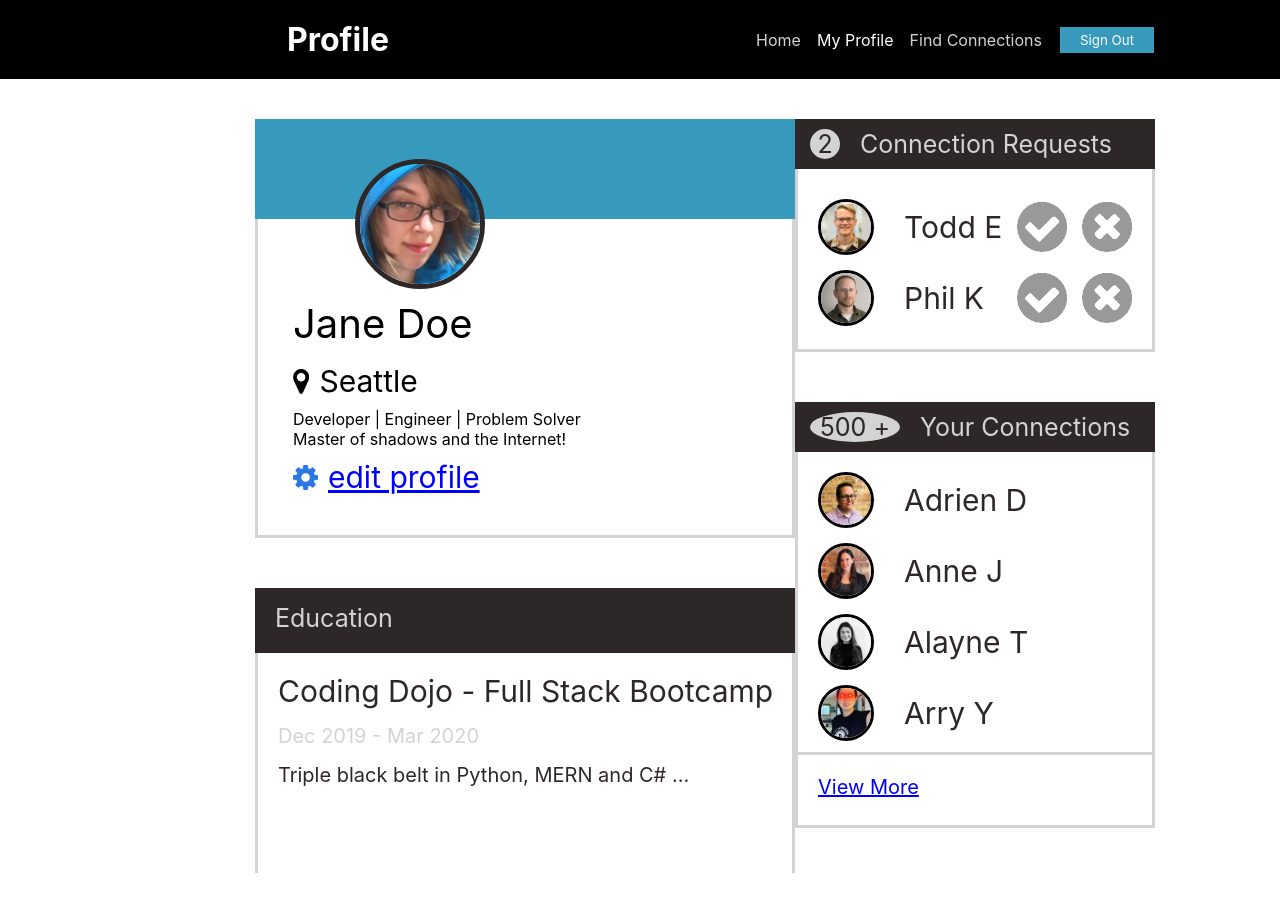
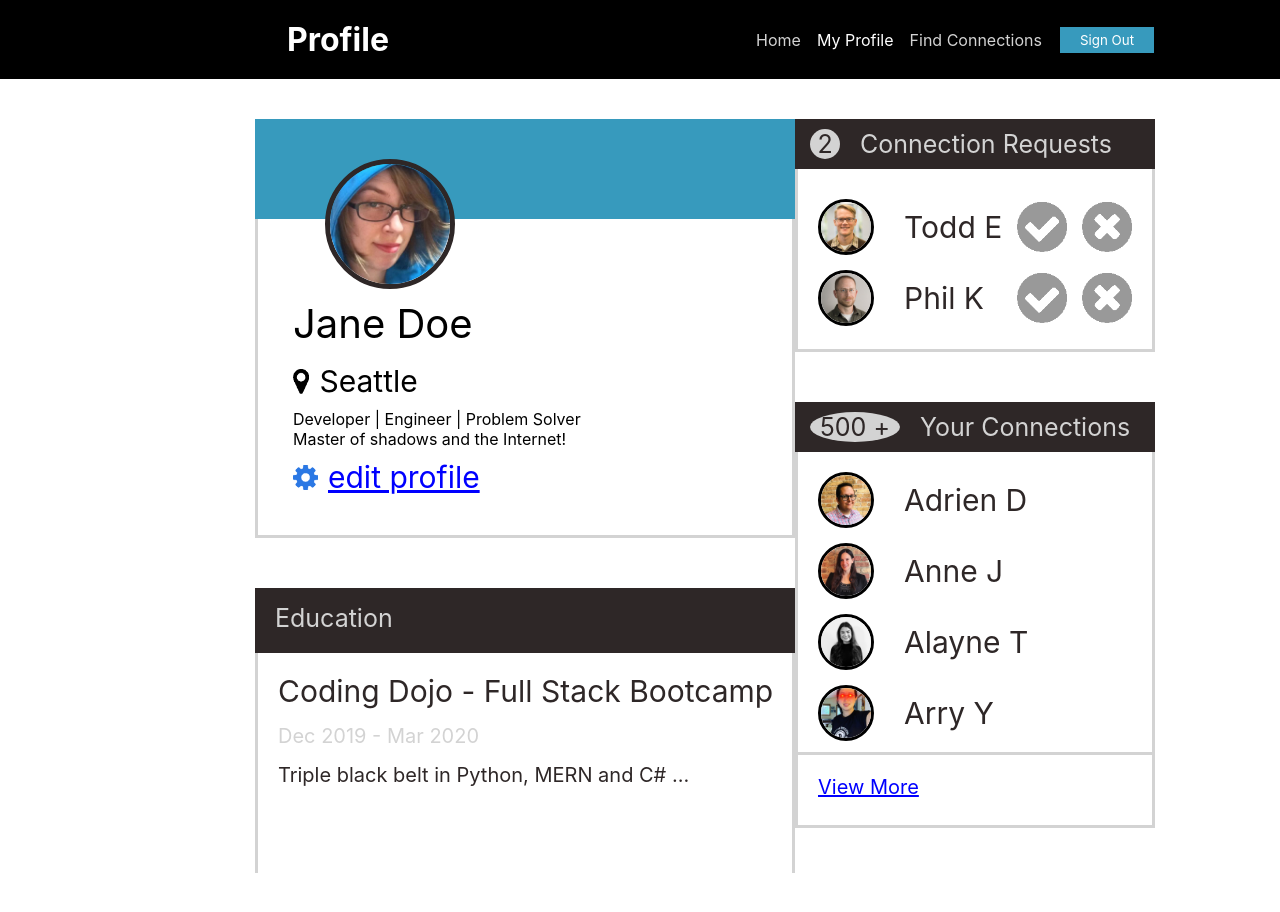
Before and after one commit to stephen-kovach/webfun, a plain HTML site: page w01d1_assignments/09_profile_page/index.html in a window 1280 px wide. Drawn offline with Linux system fonts and the light colour scheme.

Commit message:
resposition jane

```diff
--- a/w01d1_assignments/09_profile_page/style.css
+++ b/w01d1_assignments/09_profile_page/style.css
@@ -49,7 +49,7 @@ a{
 .jane-postition{
     position: relative;
     top: 80px;
-    left: 230px;
+    left: 200px;
 }
 
 .jane-pic{
@@ -187,6 +187,7 @@ a{
 .right-header-paragraph{
     margin-left: 20px;
 }
+
 .upper-right-body{
     height: 150px;
     padding: 30px 20px 0 20px;
```
